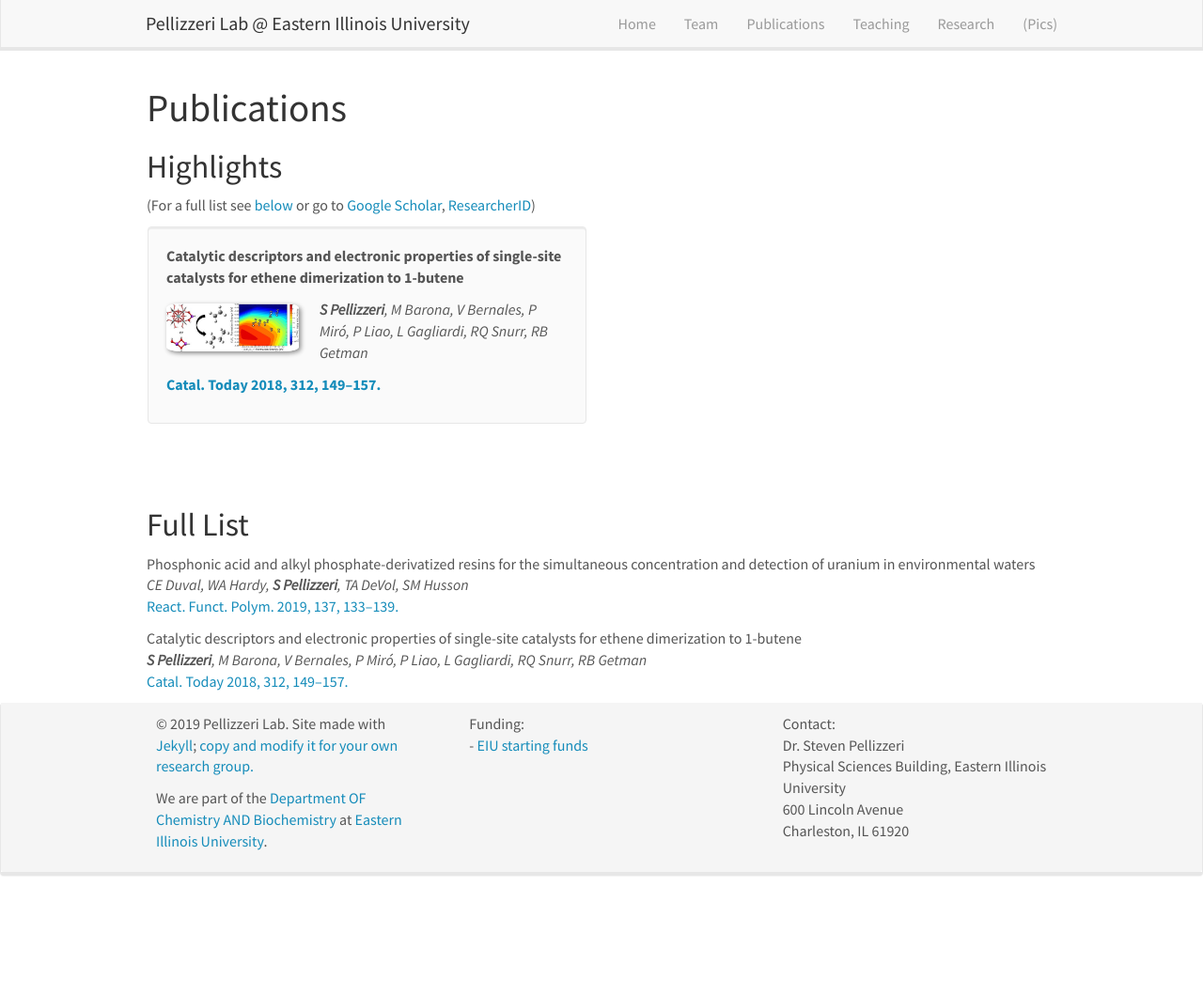
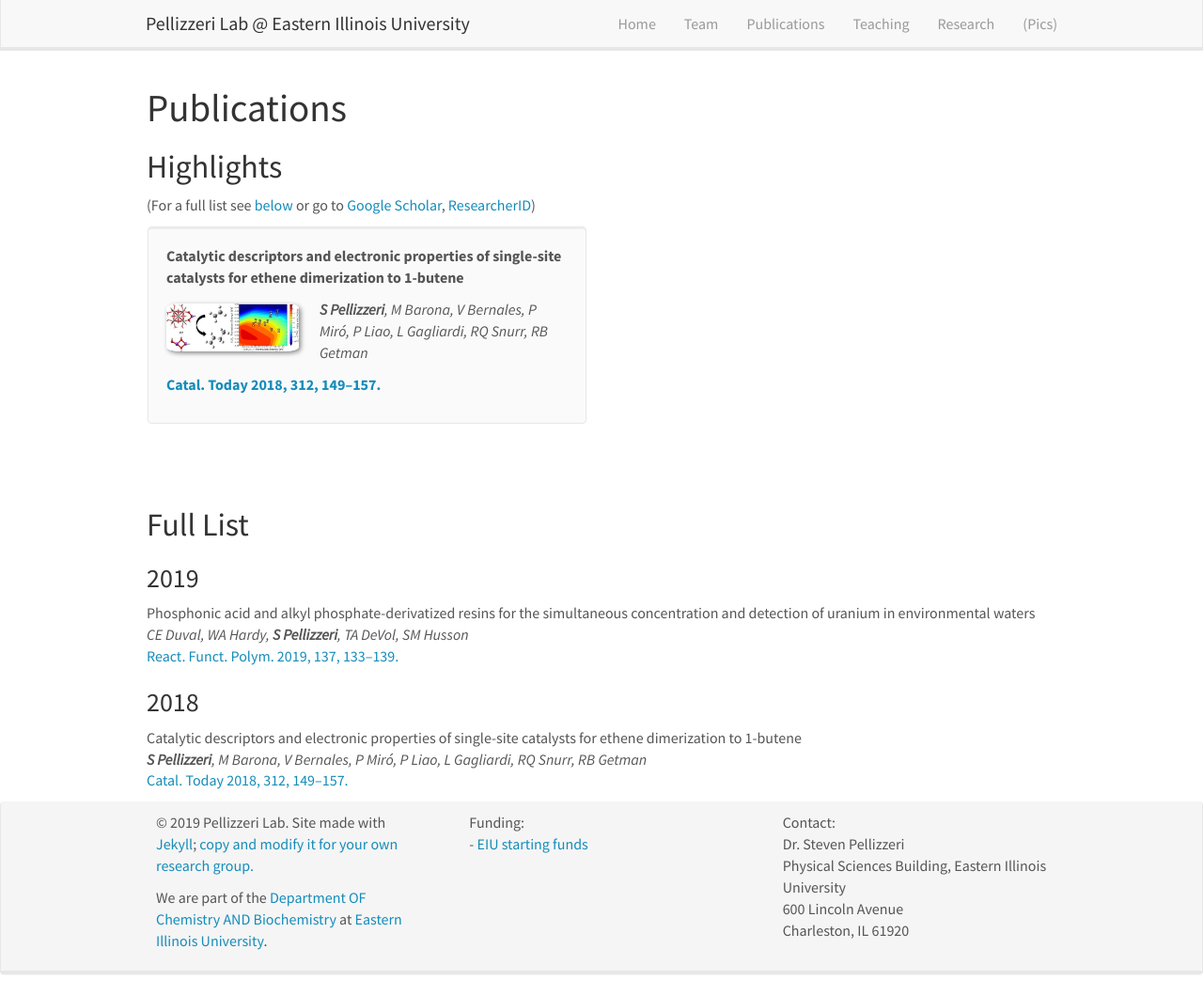
Before and after one commit to PellizzeriLab/PellizzeriLab.github.io, a Jekyll site: the page built from _pages/publications.md, in a window 1280 px wide and 1059 px high. Shown: the whole window at 94% size. Built offline with Jekyll 4.4.1, drawn with Linux system fonts in a browser that asks for light colours; nearby versions of some CDN libraries.

Commit message:
Update publications.md

```diff
--- a/_pages/publications.md
+++ b/_pages/publications.md
@@ -54,9 +54,22 @@ permalink: /publications/
 
 ## Full List
 
+### 2019
 {% for publi in site.data.publist %}
 
-  {{ publi.title }} <br />
+{% if publi.year == 2019 %}
+{{ publi.title }} <br />
   <em>{{ publi.authors }} </em><br /><a href="{{ publi.link.url }}">{{ publi.link.display }}</a>
+{% endif %}
 
 {% endfor %}
+
+### 2018
+{% for publi in site.data.publist %}
+
+{% if publi.year == 2018 %}
+{{ publi.title }} <br />
+  <em>{{ publi.authors }} </em><br /><a href="{{ publi.link.url }}">{{ publi.link.display }}</a>
+{% endif %}
+
+{% endfor %}
```
